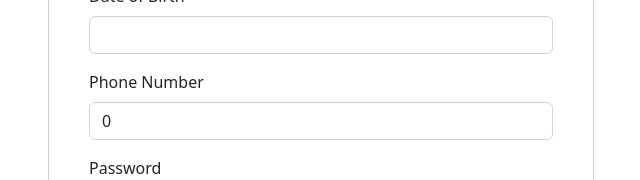
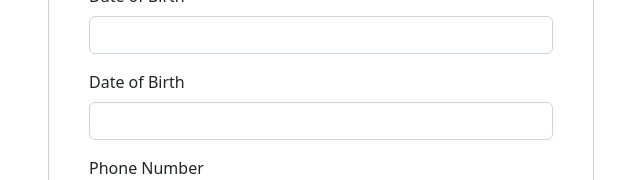
Before and after one commit to geraldofori/microfinance-app, a React (Create React App) app in the folder client/: page /register in a window 1280 px wide. Shown: the part 620-800 px from the top of the page, without its empty margins (319-959 px from the left). Built offline with nearby package versions, Linux system fonts and the light colour scheme.

Commit message:
compare passwords and display error when there's no match

```diff
--- a/client/src/components/auth/Register.js
+++ b/client/src/components/auth/Register.js
@@ -15,11 +15,24 @@ export default function Register() {
     const [address, setAddress] = useState('');
     const [cardType, setCardType] = useState('');
     const [phoneNumber, setPhoneNumber] = useState(0);
+    const [error, setError] = useState('')
 
 
 
     const handleSubmit = (event) => {
         event.preventDefault();
+
+            const password1 = event.target.elements.formPassword1.value;
+            const password2 = event.target.elements.formPassword2.value;
+
+            if (password1 !== password2) {
+                setError('Passwords do not match');
+            } else {
+                setError('');
+                setPassword(password1);
+
+            }
+
 
         const formData = {
             firstname: firstName,
@@ -117,6 +130,16 @@ export default function Register() {
                                                 <Form.Control type="text" placeholder="" />
                                             </Form.Group>
 
+                                            <Form.Group className="mb-3" controlId="address">
+                                                <Form.Label className="text-center">Date of Birth</Form.Label>
+                                                <Form.Control
+                                                    type="text"
+                                                    placeholder=""
+                                                    value={address}
+                                                    onChange={e => setAddress(e.target.value)}
+                                                />
+                                            </Form.Group>
+
                                             <Form.Group className="mb-3" controlId="number">
                                                 <Form.Label className="text-center">Phone Number</Form.Label>
                                                 <Form.Control
@@ -129,18 +152,20 @@ export default function Register() {
 
                                             <Form.Group
                                                 className="mb-3"
-                                                controlId="formBasicPassword"
+                                                controlId="formPassword1"
                                             >
                                                 <Form.Label>Password</Form.Label>
                                                 <Form.Control type="password" placeholder="Password" />
                                             </Form.Group>
                                             <Form.Group
                                                 className="mb-3"
-                                                controlId="formBasicConfirmPassword"
+                                                controlId="formPassword2"
                                             >
                                                 <Form.Label>Confirm Password</Form.Label>
                                                 <Form.Control type="password" placeholder="Password" />
                                             </Form.Group>
+
+                                            <p style={{ color: 'red' }}>{error}</p>
 
                                             <div className="d-grid">
                                                 <Button variant="primary" type="submit">
```
